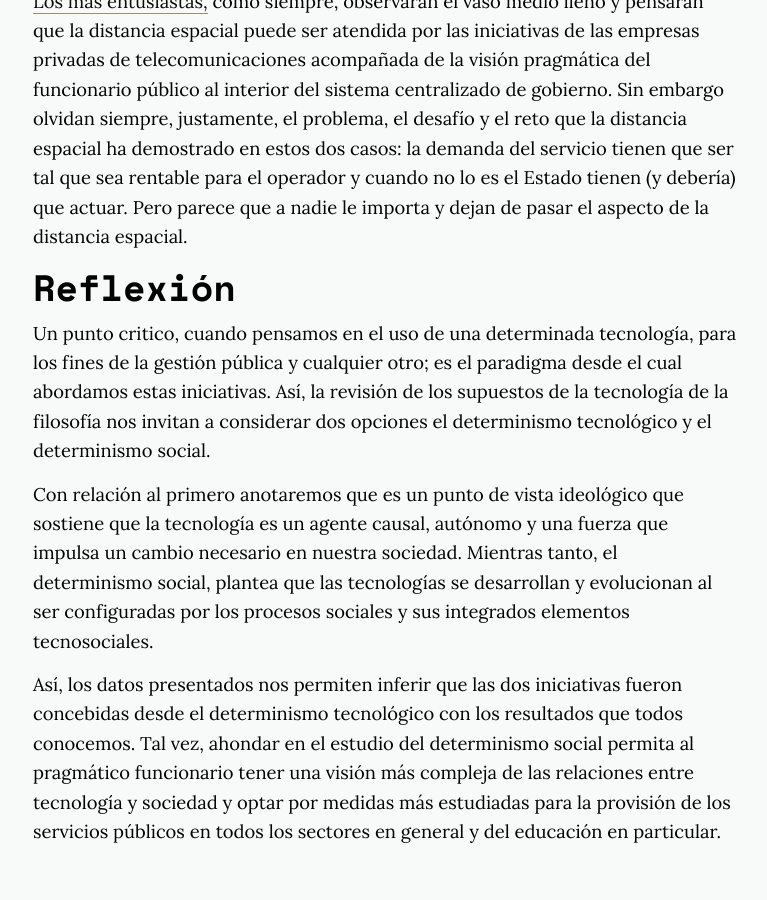
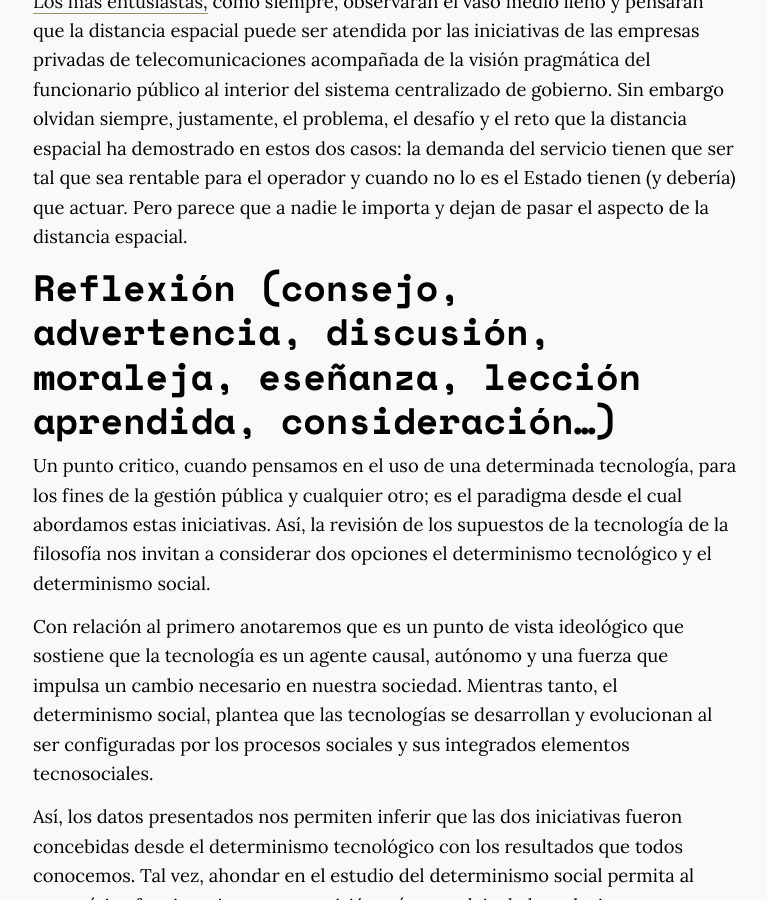
Before and after one commit to manuelvarzen/Vigia, a Jekyll site: the page built from _posts/2019-06-13-La-Red-Dorsal-del-Plan-Huascaran.md, in a window 1280 px wide and 900 px high, scrolled down 5539 px. Shown: the whole window, without its empty margins (255-1022 px from the left). Built offline with Jekyll 4.4.1, drawn with Linux system fonts in a browser that asks for light colours; nearby versions of some CDN libraries.

Commit message:
Update 2019-06-13-La-Red-Dorsal-del-Plan-Huascaran.md

```diff
--- a/_posts/2019-06-13-La-Red-Dorsal-del-Plan-Huascaran.md
+++ b/_posts/2019-06-13-La-Red-Dorsal-del-Plan-Huascaran.md
@@ -69,7 +69,7 @@ Cuando se revela el mapa de las escuelas de frontera que es lo mismo decir la ub
 
 [Los más entusiastas,](https://twitter.com/oscarmontezuma/status/1135164541707251712?s=20) como siempre, observaran el vaso medio lleno y pensaran que la distancia espacial puede ser atendida por las iniciativas de las empresas privadas de telecomunicaciones acompañada de la visión pragmática del funcionario público al interior del sistema centralizado de gobierno. Sin embargo olvidan siempre, justamente, el problema, el desafío y el reto que la distancia espacial ha demostrado en estos dos casos: la demanda del servicio tienen que ser tal que sea rentable para el operador y cuando no lo es el Estado tienen (y debería) que actuar. Pero parece que a nadie le importa y dejan de pasar el aspecto de la distancia espacial.
 
-## Reflexión
+## Reflexión (consejo, advertencia, discusión, moraleja, eseñanza, lección aprendida, consideración...)
 Un punto critico, cuando pensamos en el uso de una determinada tecnología, para los fines de la gestión pública y cualquier otro; es el paradigma desde el cual abordamos estas iniciativas. Así, la revisión de los supuestos de la tecnología de la filosofía nos invitan a considerar dos opciones el determinismo tecnológico y el determinismo social.
 
 Con relación al primero anotaremos que es un punto de vista ideológico que sostiene que la tecnología es un agente causal, autónomo y una fuerza que impulsa un cambio necesario en nuestra sociedad. Mientras tanto, el determinismo social, plantea que las tecnologías se desarrollan y evolucionan al ser configuradas por los procesos sociales y sus integrados elementos tecnosociales.
```
